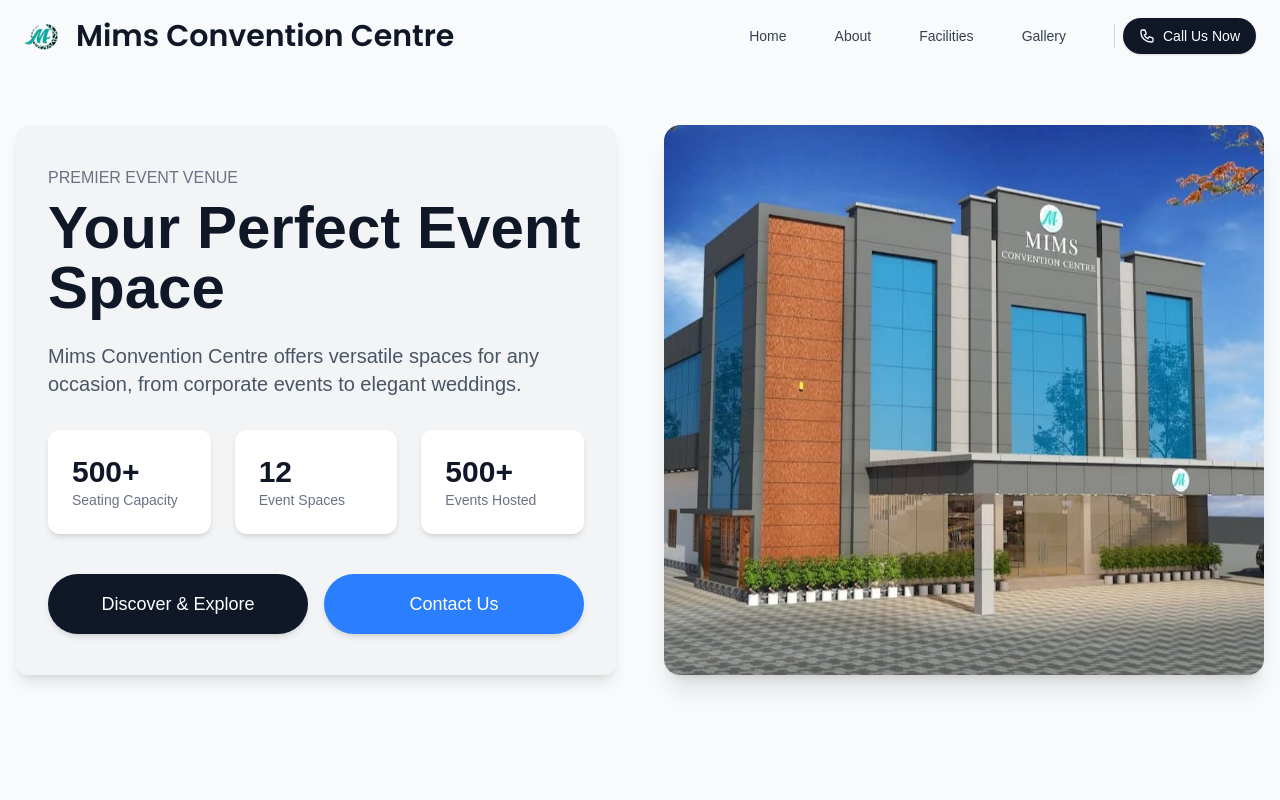
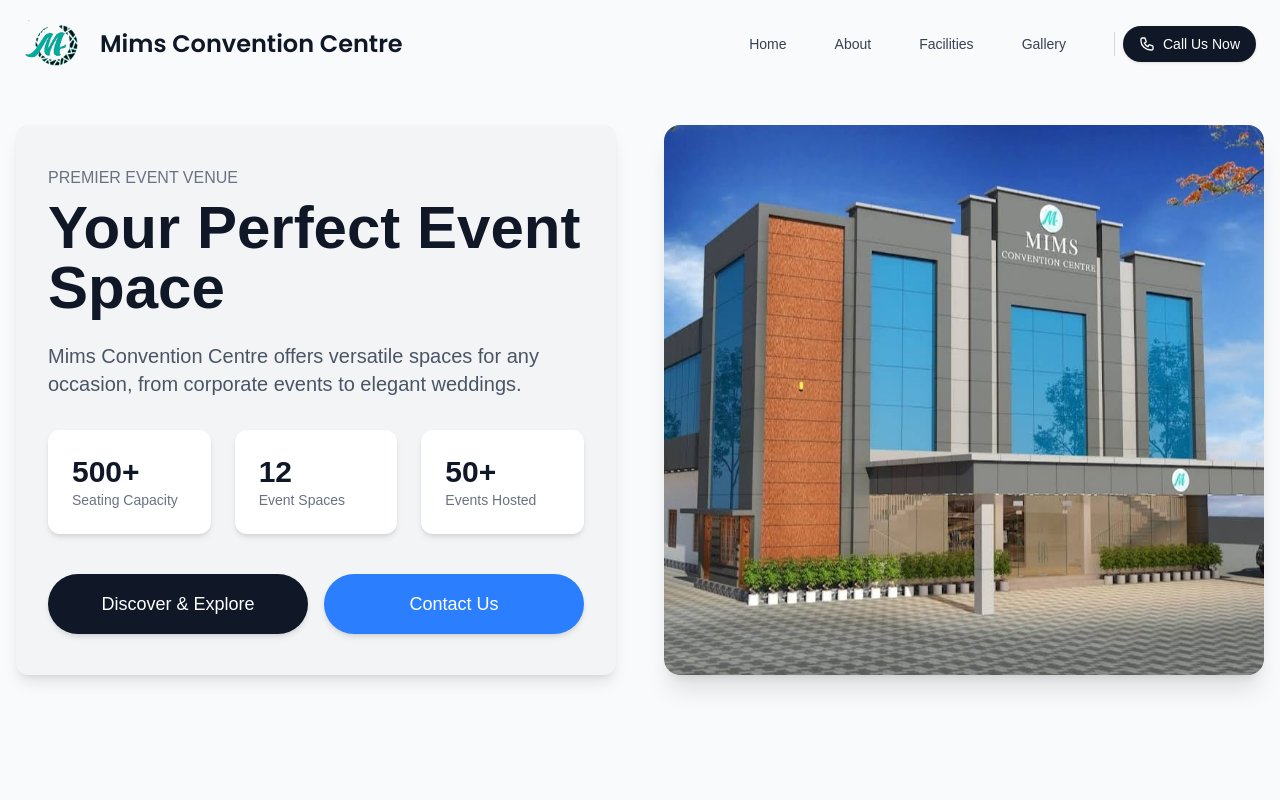
Before and after one commit to justhashim/Mims, a Next.js app in the folder frontend/: page / in a window 1280 px wide. Shown: the top 800 px of the page. Built offline with nearby package versions, Linux system fonts and the light colour scheme.

Commit message:
feat: Update Navbar styles for improved layout; adjust logo size and text scaling; modify event count on Home page

```diff
--- a/frontend/src/app/components/Navbar.tsx
+++ b/frontend/src/app/components/Navbar.tsx
@@ -31,13 +31,13 @@ const Navbar = () => {
 				scrolled || isGalleryPage ? "bg-white shadow-md" : "bg-transparent"
 			}`}
 		>
-			<div className="container mx-auto px-6 py-4">
+			<div className="container mx-auto px-6 py-3">
 				<div className="flex items-center justify-between">
 					<Link
 						href="/"
 						className="flex items-center"
 					>
-						<div className="relative h-10 w-10 mr-3">
+						<div className="relative h-16 w-16 mr-3">
 							<Image
 								src="/images/logo.png"
 								alt="Mims Convention Centre Logo"
@@ -46,10 +46,10 @@ const Navbar = () => {
 								priority
 							/>
 						</div>
-						<span className="hidden md:block text-3xl font-semibold text-gray-900 font-heading tracking-normal">
+						<span className="hidden md:block text-2xl font-semibold text-gray-900 font-heading tracking-normal">
 							Mims Convention Centre
 						</span>
-						<span className="md:hidden text-2xl font-bold text-gray-900">
+						<span className="md:hidden text-xl font-bold text-gray-900">
 							Mims
 						</span>
 					</Link>
--- a/frontend/src/app/page.tsx
+++ b/frontend/src/app/page.tsx
@@ -46,7 +46,7 @@ export default function Home() {
 								</div>
 								<div className="bg-white p-3 md:p-6 rounded-xl shadow-md">
 									<div className="text-gray-900 text-2xl md:text-3xl font-bold">
-										500+
+										50+
 									</div>
 									<div className="text-gray-500 text-xs md:text-sm">
 										Events Hosted
```
